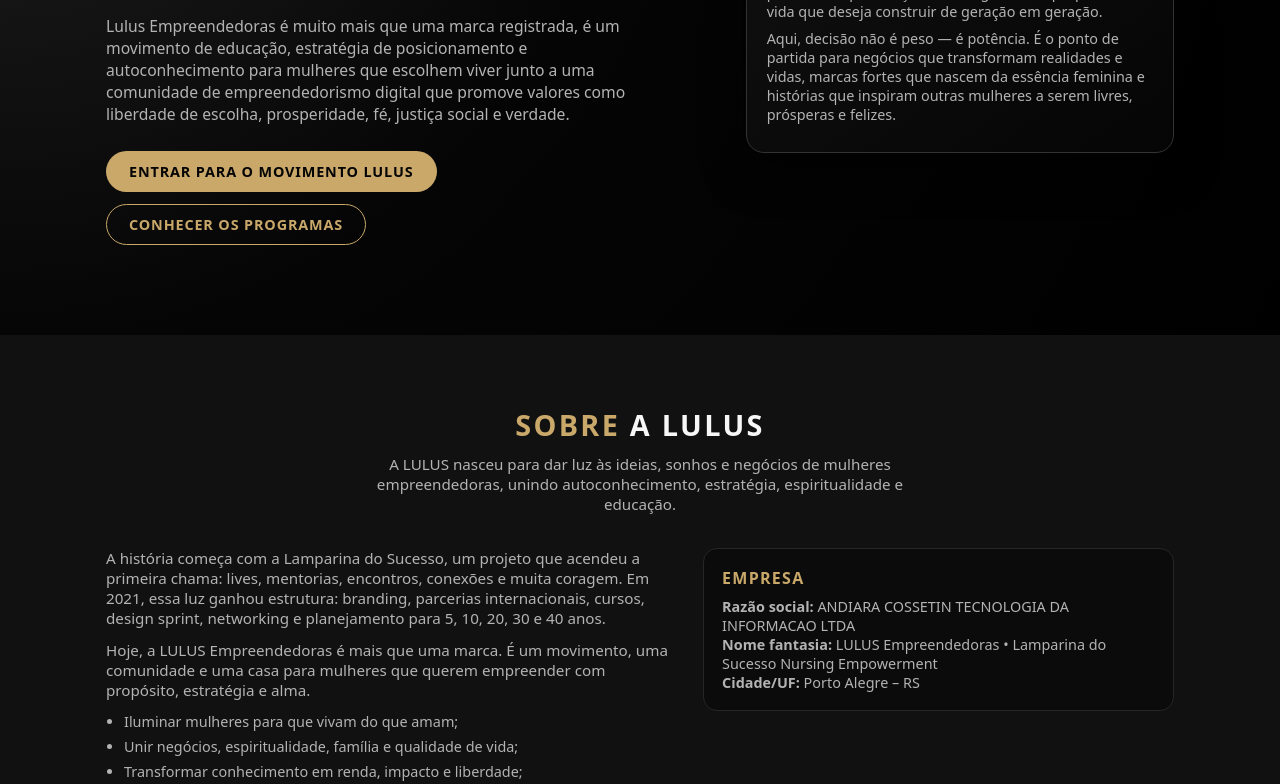
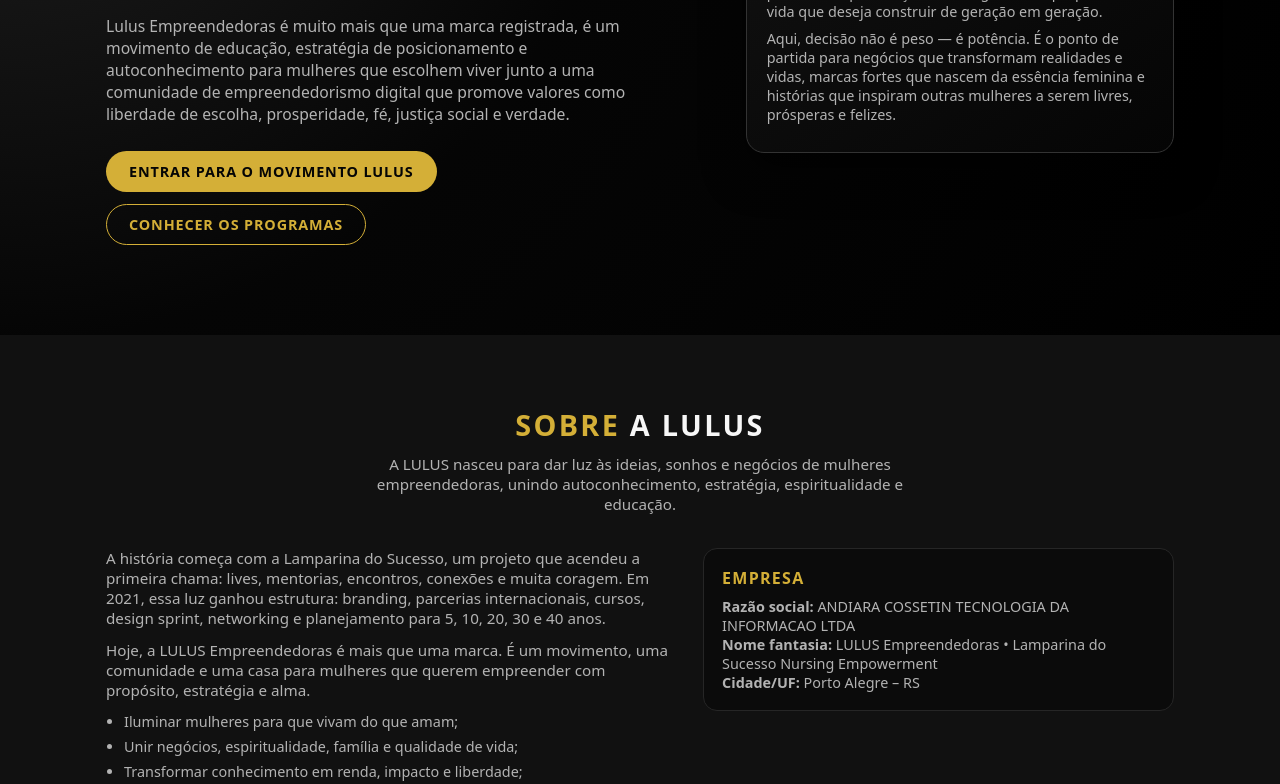
Before and after one commit to andicossetin/lulusempreendedoras, a plain HTML site: page index.html in a window 1280 px wide. Shown: the part 631-1415 px from the top of the page. Drawn offline with Linux system fonts and the light colour scheme.

Commit message:
Update index.html

```diff
--- a/index.html
+++ b/index.html
@@ -8,8 +8,8 @@
     :root {
       --bg: #050505;
       --bg-alt: #111111;
-      --gold: #c9a86a;
-      --gold-soft: #e3cfa0;
+      --gold: #D4AF37;         /* dourado principal do logo */
+      --gold-soft: #F1D27A;   /* dourado suave para hover */
       --text: #f7f7f7;
       --muted: #b3b3b3;
       --accent: #ff4f8a;
```
